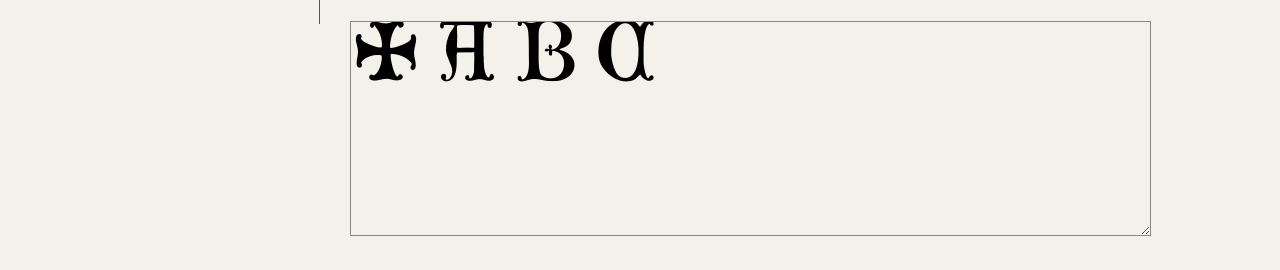
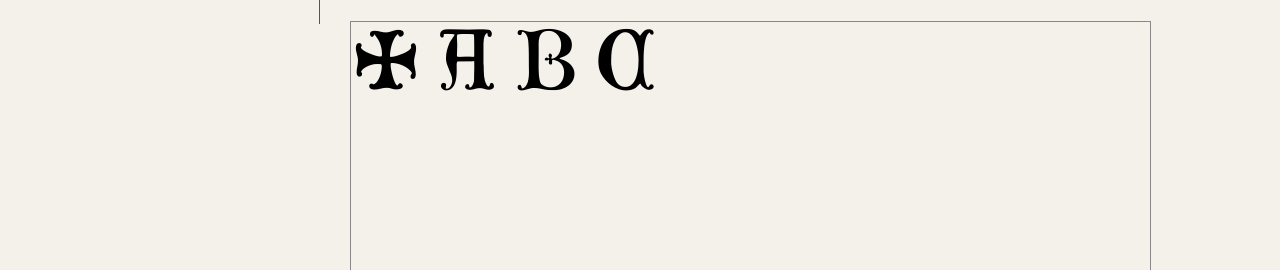
Before and after one commit to m-casanova/HocOpus, a plain HTML site: page index.html in a window 1280 px wide. Shown: the part 280-550 px from the top of the page. Drawn offline with Linux system fonts and the light colour scheme; a web font is replaced by a local one.

Commit message:
Update index.html

```diff
--- a/index.html
+++ b/index.html
@@ -43,7 +43,7 @@ a.ref { font-size: 60%; vertical-align: super; font-weight: 700 }
 
 hr { border:0; border-bottom: 1px solid #666; margin: 20px; padding:0 }
 
-.testo { color: #000; width:90%; margin: 20px 10px; border: 1px solid #888; font-family:"test2", sans-serif; font-size:64pt; background: #f3f1ea; padding: 4px; line-height: 0.8em }
+.testo { color: #000; width:90%; margin: 20px 10px; border: 1px solid #888; font-family:"test2", sans-serif; font-size:64pt; background: #f3f1ea; padding: 4px; line-height: 1em }
 
 footer { padding:0; margin:0; width: 100%; background: #666; color: #fff }
 footer > div { padding:40 0; margin:0 auto; width: 1180px }
```
